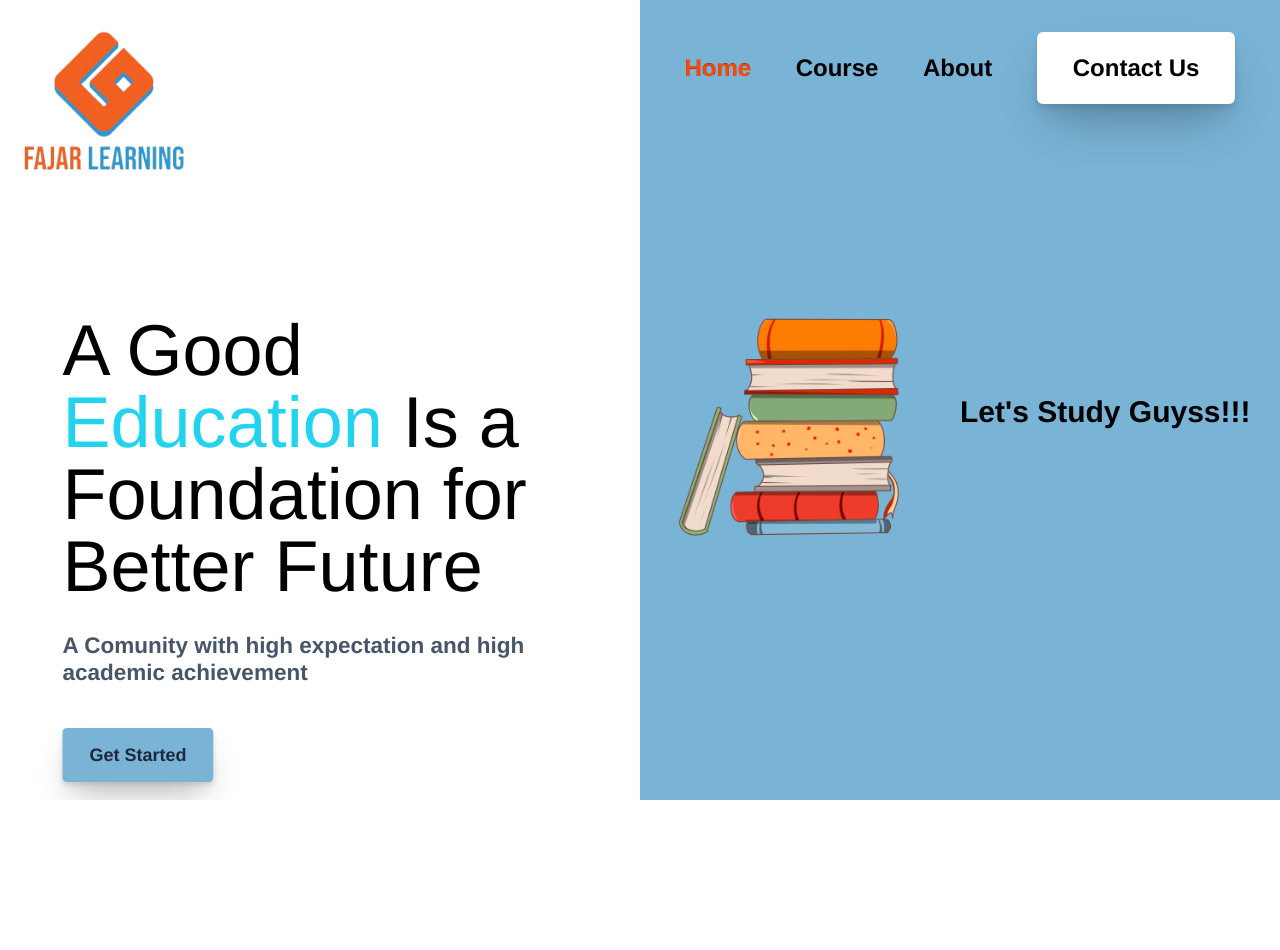
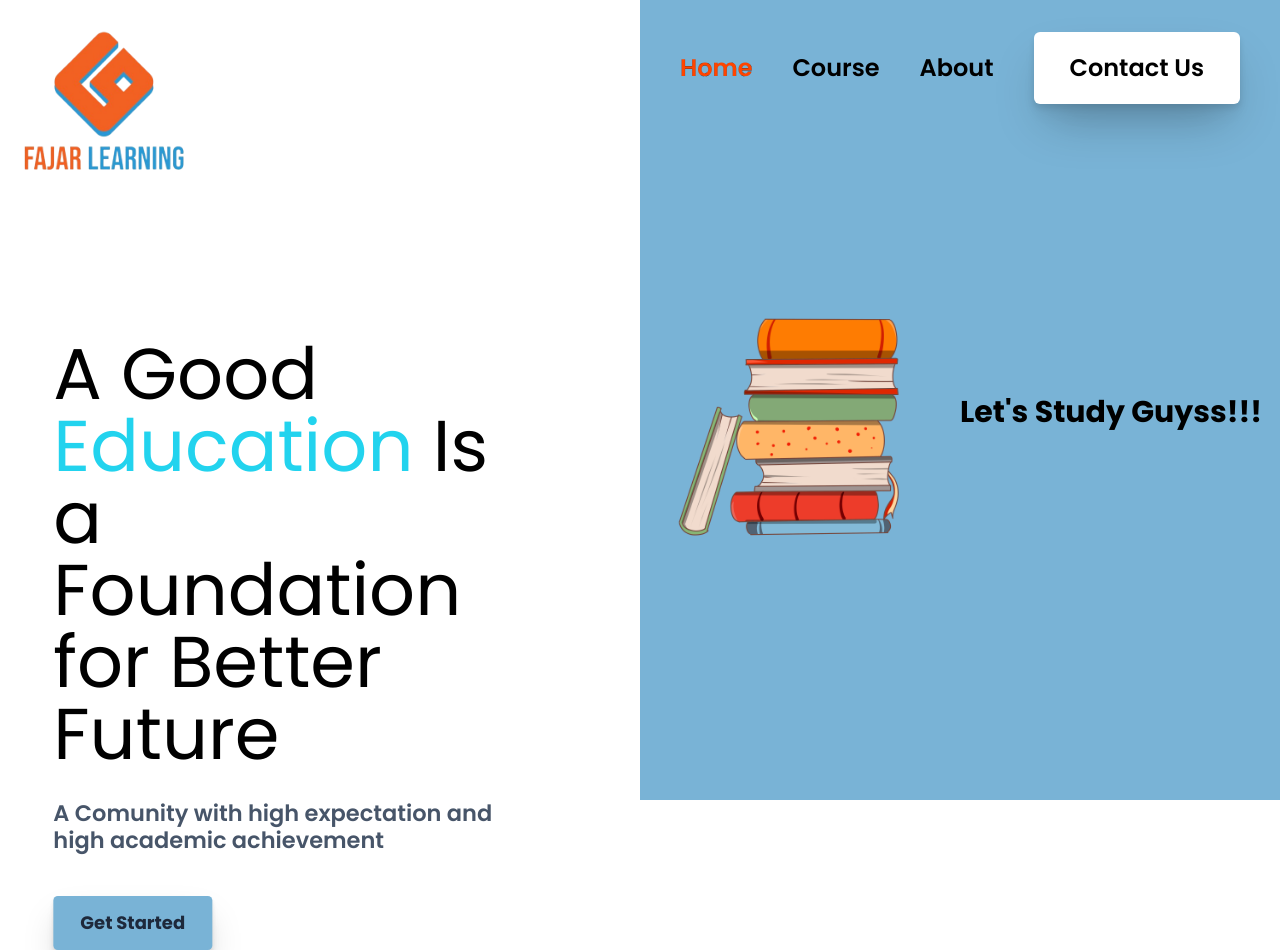
Before and after one commit to arifldhewo/fajar-learning, a Vue app: page / in a window 1280 px wide. Before the commit the page ends 800 px from the top, so only its background shows below. Built offline with nearby package versions, Linux system fonts and the light colour scheme.

Commit message:
Fixing Layout

```diff
--- a/src/App.vue
+++ b/src/App.vue
@@ -5,6 +5,12 @@
 </template>
 
 <style>
+@import url("https://fonts.googleapis.com/css2?family=Poppins:ital,wght@0,100;0,200;0,300;0,400;0,500;0,600;0,700;0,800;0,900;1,100;1,200;1,300;1,400;1,500;1,600;1,700;1,800;1,900&display=swap");
+
+* {
+  font-family: "Poppins", sans-serif;
+}
+
 #app {
   font-family: Avenir, Helvetica, Arial, sans-serif;
   -webkit-font-smoothing: antialiased;
--- a/src/components/Home/LeftHero.vue
+++ b/src/components/Home/LeftHero.vue
@@ -6,8 +6,10 @@
       alt="Logo"
     />
 
-    <div class="scale-75 flex items-end flex-wrap lg:-mt-20 xl:-mt-14 -ml-5">
-      <p class="text-7xl lg:text-8xl mt-24 lg:mt-24">
+    <div
+      class="scale-75 w-11/12 flex items-end flex-wrap lg:-mt-20 xl:-mt-14 -ml-5"
+    >
+      <p class="text-7xl lg:text-6xl xl:text-8xl mt-24">
         A Good <span class="text-cyan-400">Education</span> Is a Foundation for
         Better Future
       </p>
```
